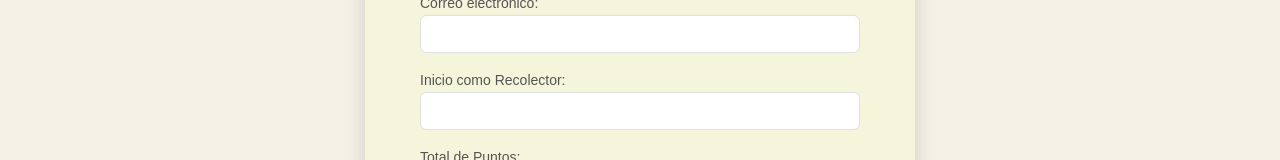
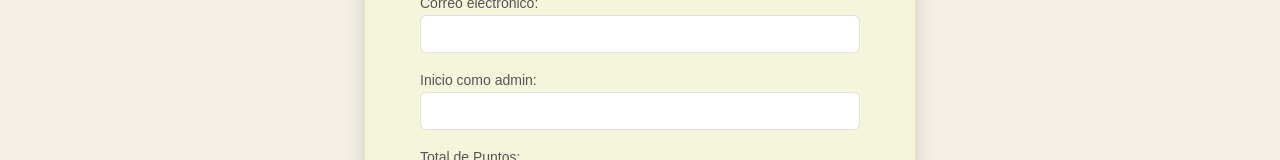
Before and after one commit to RJoel158/Green_Bit_with_react_router, a React (Vite) app in the folder front/: page /userInfo in a window 1280 px wide. Shown: the part 540-700 px from the top of the page. Built offline with nearby package versions, Linux system fonts and the light colour scheme; no server answers; sample sign-in values are in the browser's storage.

Commit message:
Header con correo en lugar de nombre de usuario

```diff
--- a/front/src/components/RecyclerComp/headerRecycler.tsx
+++ b/front/src/components/RecyclerComp/headerRecycler.tsx
@@ -6,7 +6,7 @@ import bellIcon from "../../assets/icons/bell.svg";
 //Definicion de usuario
 interface User {
   id: number;
-  username: string;
+  email: string;
   role: string;
   state: number;
   avatar?: string;
@@ -63,7 +63,7 @@ const Header: React.FC<HeaderProps> = ({ user }) => {
             data-bs-toggle="dropdown"
             aria-expanded="false"
           >
-            <span className="me-1 user-name">{user ? user.username : "Invitado"}</span>
+            <span className="me-1 user-name">{user ? user.email : "Invitado"}</span>
             <span className="ms-1 dropdown-arrow">↴</span>
           </button>
           <ul className="dropdown-menu dropdown-menu-end" aria-labelledby="userDropdown">
--- a/front/src/components/UserInfoComp/UserInfoInterface.tsx
+++ b/front/src/components/UserInfoComp/UserInfoInterface.tsx
@@ -94,7 +94,7 @@ const UserInfo: React.FC = () => {
             </div>
 
             <div className="form-group">
-              <label>Inicio como Recolector:</label>
+              <label>Inicio como {role || ""}:</label>
               <input
                 type="text"
                 className="form-control form-input"
```
